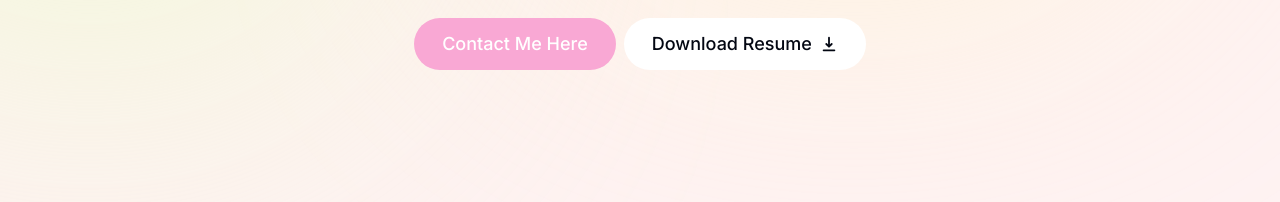
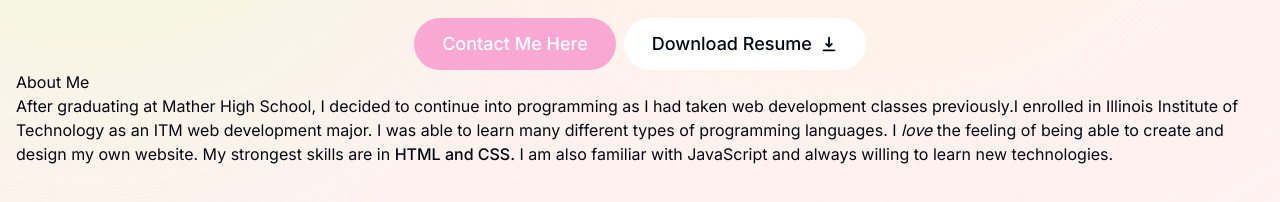
Before and after one commit to mariavo1/itmd543react, a Next.js app: page / in a window 1280 px wide. Shown: the part 442-644 px from the top of the page. Built offline with nearby package versions, Linux system fonts and the light colour scheme.

Commit message:
Add about me section

```diff
--- a/app/page.tsx
+++ b/app/page.tsx
@@ -1,9 +1,11 @@
+import About from "@/components/about";
 import Intro from "@/components/intro";
 
 export default function Home() {
   return (
     <main className="flex flex-col items-center px-4">
       <Intro />
+      <About />
     </main>
   )
 }
--- /dev/null
+++ b/components/about.tsx
@@ -0,0 +1,19 @@
+import React from 'react'
+
+export default function About() {
+  return (
+    <section>
+        <h2>About Me</h2>
+        <p>
+            After graduating at Mather High School,{" "}
+            I decided to continue into programming as I had taken{" "}
+            web development classes previously.I enrolled in Illinois Institute of Technology{" "}
+            as an ITM web development major. I was able to learn many different{" "}
+            types of programming languages. I <span className="italic">love</span> the{" "}
+            feeling of being able to create and design my own website. My strongest skills{" "}
+            are in <span className="font-medium">HTML and CSS.</span>{" "}
+            I am also familiar with JavaScript and always willing to learn new technologies.{" "}
+        </p>
+    </section>
+  )
+}
--- a/components/intro.tsx
+++ b/components/intro.tsx
@@ -16,12 +16,12 @@ export default function Intro() {
             </div>
         </div>
 
-        <p className="mb-10 mt-4 px-4 text-1xl font-small leading-[1.5] sm:text-3xl">
+        <h1 className="mb-10 mt-4 px-4 text-1xl font-small leading-[1.5] sm:text-3xl">
             Hello, I'm Maria Vo. I am a{" "}
             student at IIT learning{" "}
             to become a front-end web developer. My focus is{" "}
             <span className="underline">HTML, CSS, and JavaScript.</span>
-        </p>
+        </h1>
 
         <div className="flex flex-col sm:flex-row items-center justify-center gap-2 px-4 text-lg font-medium">
             <Link href="#contact" className="group bg-pink-300 text-white px-7 py-3 flex items-center gap-2 rounded-full outline-none focus:scale-110 hover:scale-110 hover:bg-pink-500 active:scale-105 transition">Contact Me Here
```
